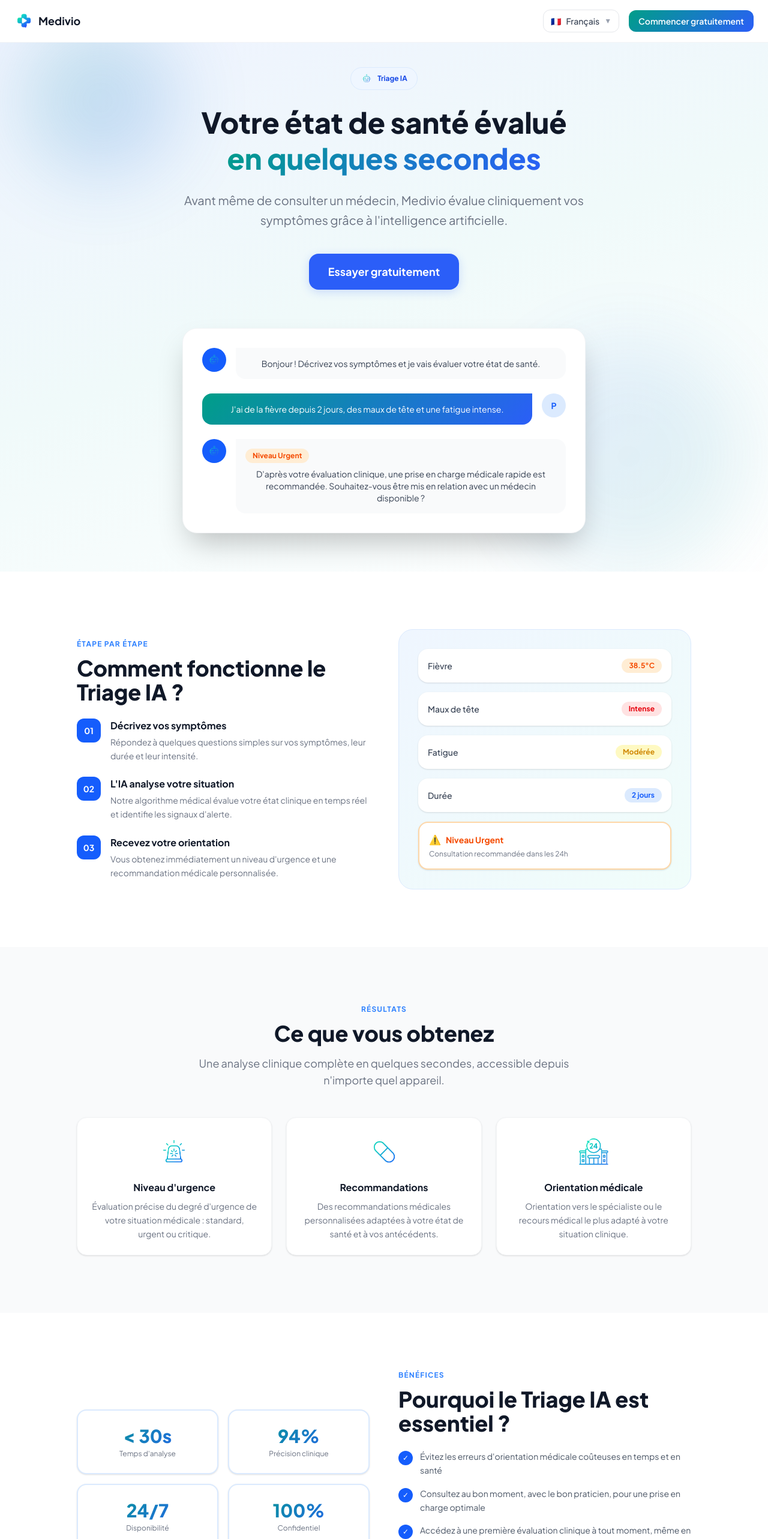
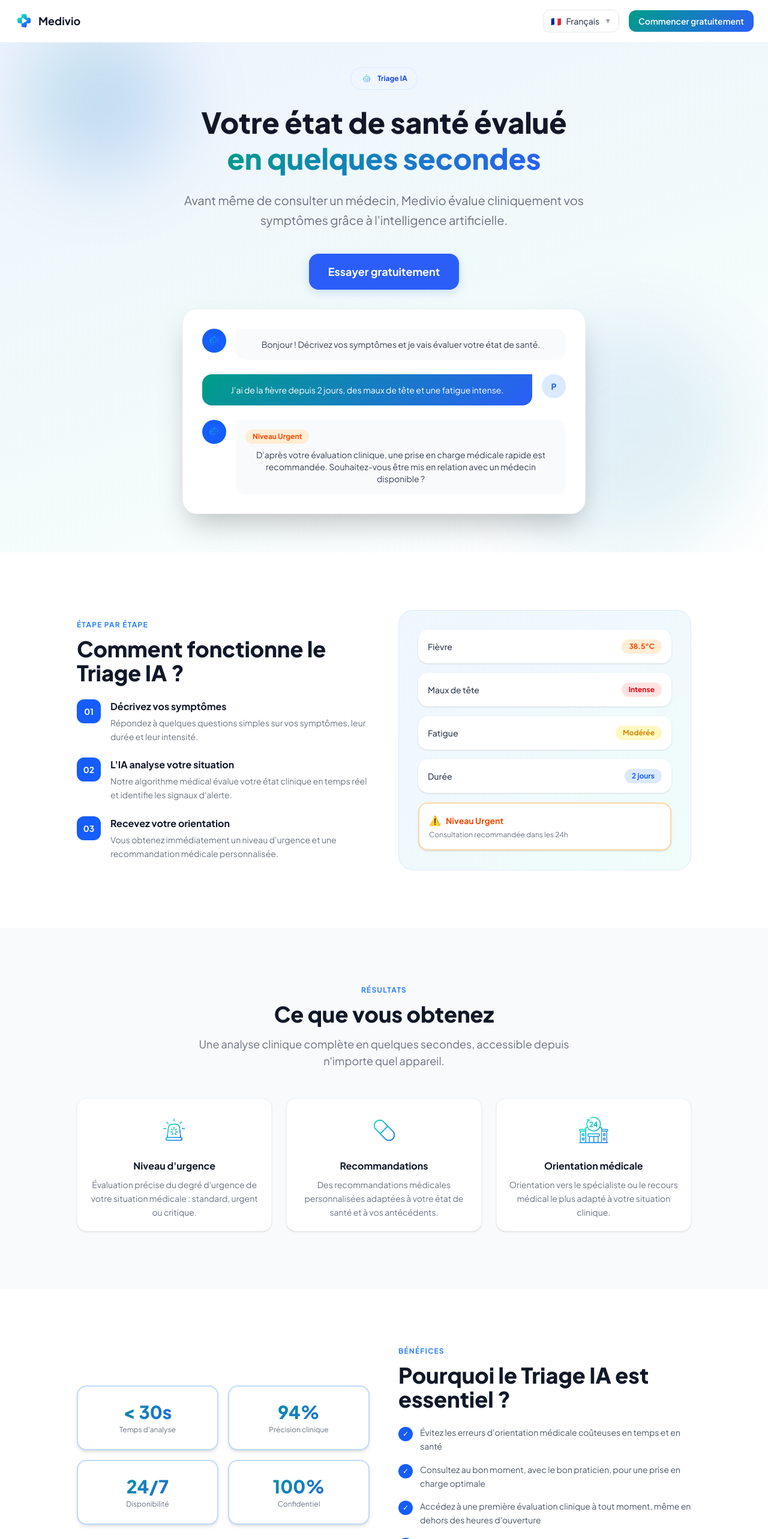
Before and after one commit to All185/medivio-frontend, a Next.js app: page /features/triage in a window 1280 px wide. Shown: the top 2566 px of the page at 60% size. Built offline with nearby package versions, Linux system fonts and the light colour scheme.

Commit message:
fix: espacement hiérarchie page Triage IA

```diff
--- a/app/features/triage/page.tsx
+++ b/app/features/triage/page.tsx
@@ -41,7 +41,7 @@ export default function TriageFeaturePage() {
             Essayer gratuitement
           </button>
         </div>
-        <div className="max-w-2xl mx-auto mt-16 relative z-10">
+        <div className="max-w-2xl mx-auto mt-8 relative z-10">
           <div className="bg-white rounded-3xl shadow-2xl p-8 border border-gray-100">
             <div className="flex items-start gap-4 mb-6">
               <div className="w-10 h-10 rounded-full flex items-center justify-center flex-shrink-0 bg-blue-600">
@@ -135,7 +135,7 @@ export default function TriageFeaturePage() {
               { icon: '/icons/medocs_feature.png', title: 'Recommandations', desc: 'Des recommandations médicales personnalisées adaptées à votre état de santé et à vos antécédents.' },
               { icon: '/icons/hospital24_feature.png', title: 'Orientation médicale', desc: 'Orientation vers le spécialiste ou le recours médical le plus adapté à votre situation clinique.' },
             ].map((item, i) => (
-              <div key={i} className="bg-white rounded-2xl p-6 shadow-sm border border-gray-100 text-center">
+              <div key={i} className="bg-white rounded-2xl p-5 shadow-sm border border-gray-100 text-center">
                 <div className="mb-4 flex items-center justify-center" style={{height: 64}}>
                   {item.icon.startsWith('/') ? (
                     <img src={item.icon} alt="" style={{width: 56, height: 56, objectFit: 'contain'}} />
@@ -162,7 +162,7 @@ export default function TriageFeaturePage() {
                   { value: '24/7', label: 'Disponibilité' },
                   { value: '100%', label: 'Confidentiel' },
                 ].map((stat, i) => (
-                  <div key={i} className="rounded-2xl p-6 text-center bg-white border-2 border-blue-100 shadow-sm">
+                  <div key={i} className="rounded-2xl p-6 text-center bg-white border-2 border-blue-200 shadow-md">
                     <p className="text-3xl font-extrabold mb-1" style={{background: 'linear-gradient(135deg, #009E88, #2B5EF8)', WebkitBackgroundClip: 'text', WebkitTextFillColor: 'transparent'}}>{stat.value}</p>
                     <p className="text-xs text-gray-500">{stat.label}</p>
                   </div>
```
